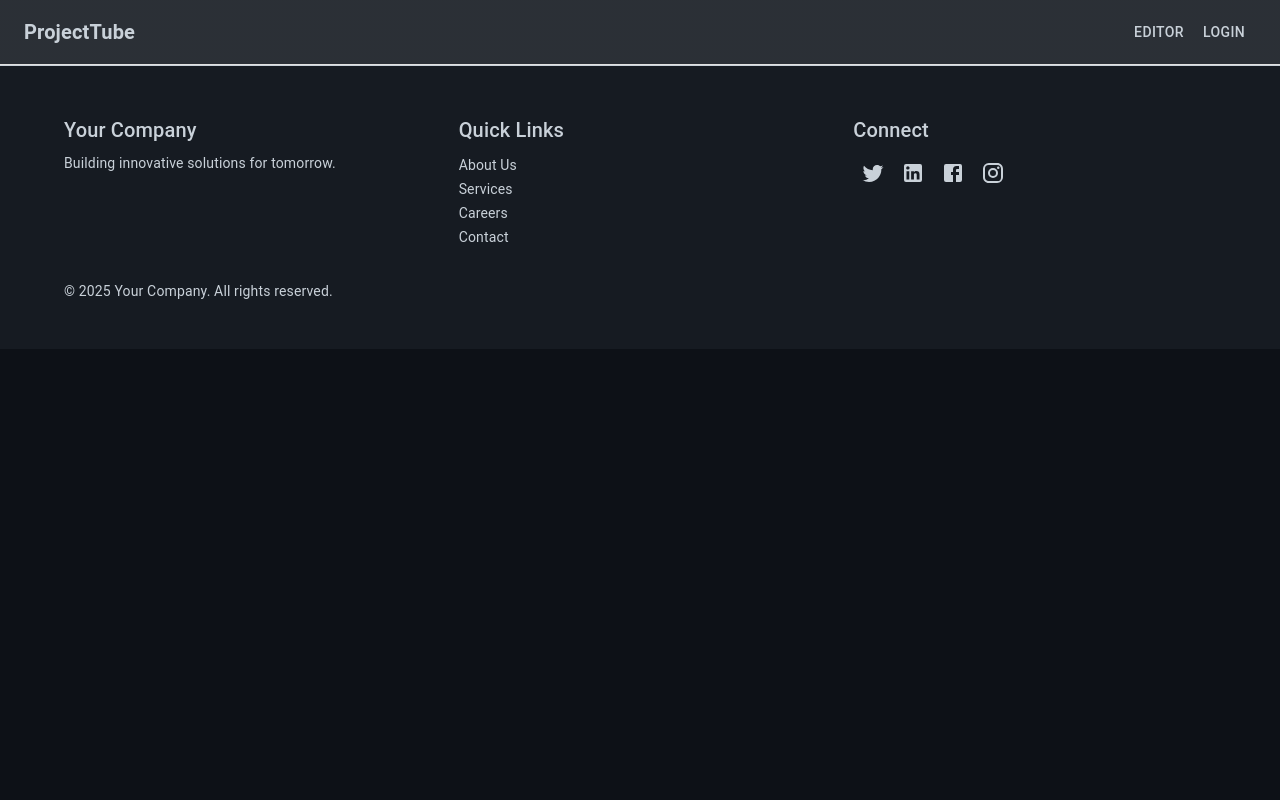
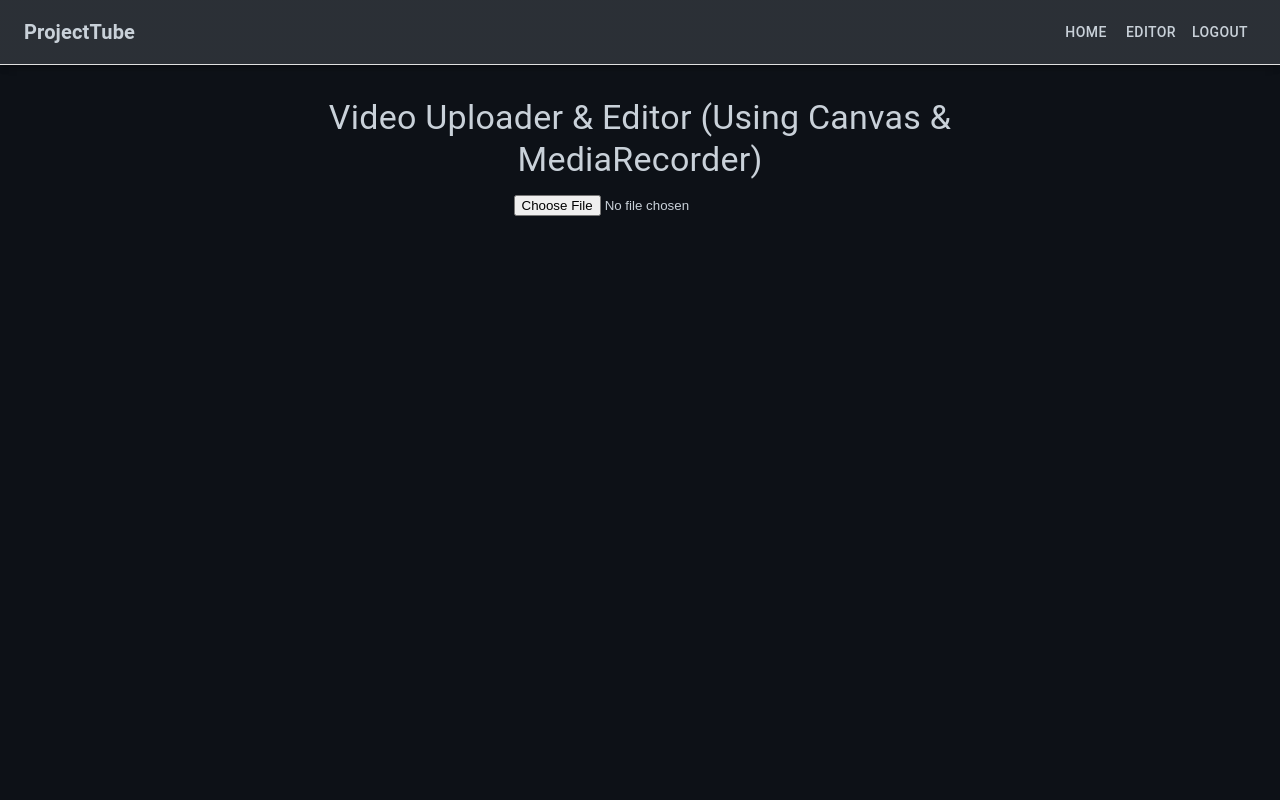
Before and after one commit to jojobobby/ProjectTube, a React (Create React App) app in the folder Client/: page /video-editor in a window 1280 px wide. Shown: the top 800 px of the page. Built offline with nearby package versions, Linux system fonts and the light colour scheme.

Commit message:
user login

```diff
--- a/Client/package.json
+++ b/Client/package.json
@@ -9,6 +9,8 @@
     "@mui/icons-material": "^6.4.2",
     "@mui/material": "^6.4.2",
     "@mui/styled-engine-sc": "^6.4.2",
+    "@testing-library/dom": "^10.4.0",
+    "@testing-library/react": "^16.2.0",
     "cra-template": "1.2.0",
     "ffmpeg": "^0.0.4",
     "mui": "^0.0.1",
@@ -16,7 +18,8 @@
     "react-dom": "^19.0.0",
     "react-router-dom": "^7.1.5",
     "react-scripts": "5.0.1",
-    "styled-components": "^6.1.14"
+    "styled-components": "^6.1.14",
+    "testing-library": "^0.0.2"
   },
   "scripts": {
     "start": "react-scripts start",
--- a/Client/src/App.jsx
+++ b/Client/src/App.jsx
@@ -1,30 +1,32 @@
-import React, { useState, useContext, createContext } from 'react';
-import { BrowserRouter as Router, Route, Routes, Navigate } from 'react-router-dom';
-import Home from './pages/Home';
-import Login from './pages/Login';
-import VideoEditor from './pages/VideoEditor';
-import Header from './components/Header';
-import Footer from './components/Footer';
+import React, { useState, useContext, createContext, useEffect } from 'react';
 import CustomThemeProvider from './ThemeProvider';
+import AppRouter from './router/AppRouter';
 
-const UserContext = createContext(null);
+const UserContext = createContext({ user: {}, setUser: () => {} });
 
 const App = () => {
-  const [user, setUser] = useState(null);
+  const [user, setUser] = useState(() => {
+    const savedUser = sessionStorage.getItem('user');
+    return savedUser ? JSON.parse(savedUser) : {};
+  });
+
+  useEffect(() => {
+    if (user) {
+      sessionStorage.setItem('user', JSON.stringify(user));
+    } else {
+      sessionStorage.removeItem('user');
+    }
+  }, [user]);
 
   return (
     <CustomThemeProvider>
       <UserContext.Provider value={{ user, setUser }}>
-        <Router>
-          <Header />
-          <Routes>
-            <Route path="/" element={<Home />} />
-            <Route path="/login" element={<Login />} />
-            <Route path="/video-editor" element={user ? <VideoEditor /> : <Navigate to="/login" />} />
-          </Routes>
-          <Footer />
-        </Router>
+        <AppRouter />
       </UserContext.Provider>
     </CustomThemeProvider>
   );
 };
+
+export const useUser = () => useContext(UserContext);
+
+export default App;
--- a/Client/src/components/Header.jsx
+++ b/Client/src/components/Header.jsx
@@ -1,10 +1,18 @@
 import React from 'react';
 import { AppBar, Toolbar, Typography, Box, Button } from '@mui/material';
 import { useTheme } from '@mui/material/styles';
-import { Link } from 'react-router-dom';
+import { Link, useNavigate } from 'react-router-dom';
+import { useUser } from '../App';
 
 const Header = () => {
   const theme = useTheme();
+  const { user, setUser } = useUser();
+  const navigate = useNavigate();
+
+  const handleLogout = () => {
+    setUser(null);
+    navigate('/');
+  };
 
   return (
     <AppBar position="static" sx={{ borderBottom: '0.75px solid #e0e0e0' }}>
@@ -15,12 +23,23 @@ const Header = () => {
           </Link>
         </Typography>
         <Box sx={{ flexGrow: 1, textAlign: 'right' }}>
-          <Button component={Link} to="/video-editor" color="inherit">
-            Editor
+          <Button component={Link} to="/" color="inherit">
+            Home
           </Button>
-          <Button component={Link} to="/login" color="inherit">
-            Login
-          </Button>
+          {user ? (
+            <>
+              <Button component={Link} to="/video-editor" color="inherit">
+                Editor
+              </Button>
+              <Button onClick={handleLogout} color="inherit">
+                Logout
+              </Button>
+            </>
+          ) : (
+            <Button component={Link} to="/login" color="inherit">
+              Login
+            </Button>
+          )}
         </Box>
       </Toolbar>
     </AppBar>
--- a/Client/src/index.js
+++ b/Client/src/index.js
@@ -1,6 +1,6 @@
 import React from 'react';
 import ReactDOM from 'react-dom/client';
-import AppRouter from './router/router';
+import AppRouter from './router/AppRouter';
 import CustomThemeProvider from './ThemeProvider';
 import './index.css'; // Import the default styles
 
--- a/Client/src/pages/Login.jsx
+++ b/Client/src/pages/Login.jsx
@@ -2,12 +2,20 @@ import React from 'react';
 import { Container, Box, Typography, Button } from '@mui/material';
 import { useTheme } from '@mui/material/styles';
 import { Google as GoogleIcon } from '@mui/icons-material';
+import { useUser } from '../App';
+import { useNavigate } from 'react-router-dom';
 
 const Login = () => {
   const theme = useTheme();
+  const { setUser } = useUser();
+  const navigate = useNavigate();
 
   const handleGoogleLogin = () => {
     // Implement Google login logic here
+    // For demonstration, we'll just set a dummy user
+    const dummyUser = { name: 'John Doe', email: 'john.doe@example.com' };
+    setUser(dummyUser);
+    navigate('/video-editor');
   };
 
   return (
--- a/Client/src/pages/VideoEditor.jsx
+++ b/Client/src/pages/VideoEditor.jsx
@@ -1,7 +1,8 @@
-import React, { useState, useRef } from 'react';
+import React, { useState, useRef, useEffect } from 'react';
 import { Container, Box, Typography, Button } from '@mui/material';
 import { useTheme } from '@mui/material/styles';
-import { useColorMode } from '../ThemeProvider';
+import { useNavigate } from 'react-router-dom';
+import { useUser } from '../App';
 
 const Trim = () => {
   const [videoFile, setVideoFile] = useState(null);
@@ -16,7 +17,14 @@ const Trim = () => {
   const recordedChunksRef = useRef([]);
 
   const theme = useTheme();
-  const colorMode = useColorMode();
+  const navigate = useNavigate();
+  const { user } = useUser();
+
+  useEffect(() => {
+    if (!user) {
+      navigate('/login');
+    }
+  }, [user, navigate]);
 
   const handleFileChange = (e) => {
     const file = e.target.files[0];
--- /dev/null
+++ b/Client/src/router/AppRouter.jsx
@@ -0,0 +1,26 @@
+import React from 'react';
+import { BrowserRouter as Router, Routes, Route, Navigate } from 'react-router-dom';
+import Home from '../pages/Home';
+import Trim from '../pages/VideoEditor';
+import Login from '../pages/Login';
+import Navbar from '../components/Header';
+import Footer from '../components/Footer';
+import { useUser } from '../App';
+
+function AppRouter() {
+  const { user } = useUser();
+
+  return (
+    <Router>
+      <Navbar />
+      <Routes>
+        <Route path="/" element={<Home />} />
+        <Route path="/login" element={<Login />} />
+        <Route path="/video-editor" element={<Trim />} />
+      </Routes>
+      <Footer />
+    </Router>
+  );
+}
+
+export default AppRouter;
--- a/Client/src/router/router.js
+++ /dev/null
@@ -1,22 +0,0 @@
-// src/router/AppRouter.jsx
-import React from 'react';
-import { BrowserRouter as Router, Routes, Route } from 'react-router-dom';
-import Home from '../pages/Home';
-import Trim from '../pages/VideoEditor';
-import Navbar from '../components/Header';
-import Footer from '../components/Footer';
-
-function AppRouter() {
-  return (
-    <Router>
-      <Navbar />
-      <Routes>
-        <Route path="/" element={<Home />} />
-        <Route path="/edit" element={<Trim />} />
-      </Routes>
-      <Footer />
-    </Router>
-  );
-}
-
-export default AppRouter;
```
Also changed, not shown: 2 other files (tests, documents, lock files or other folders).
